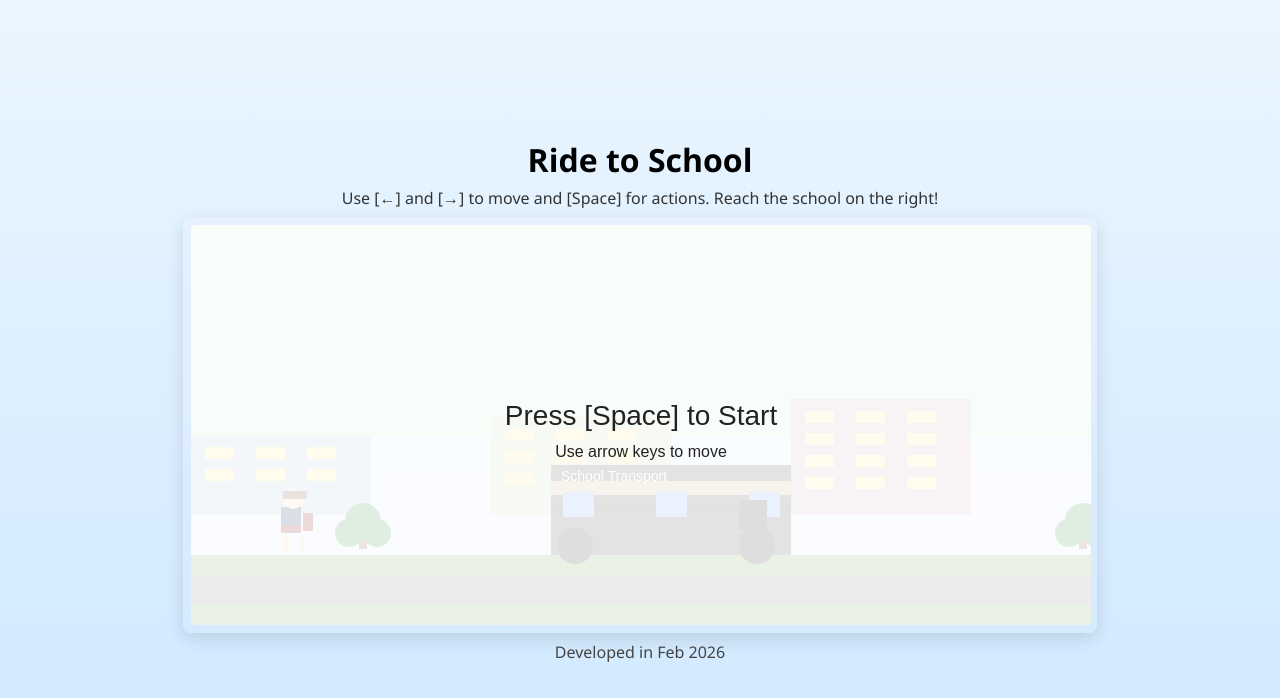
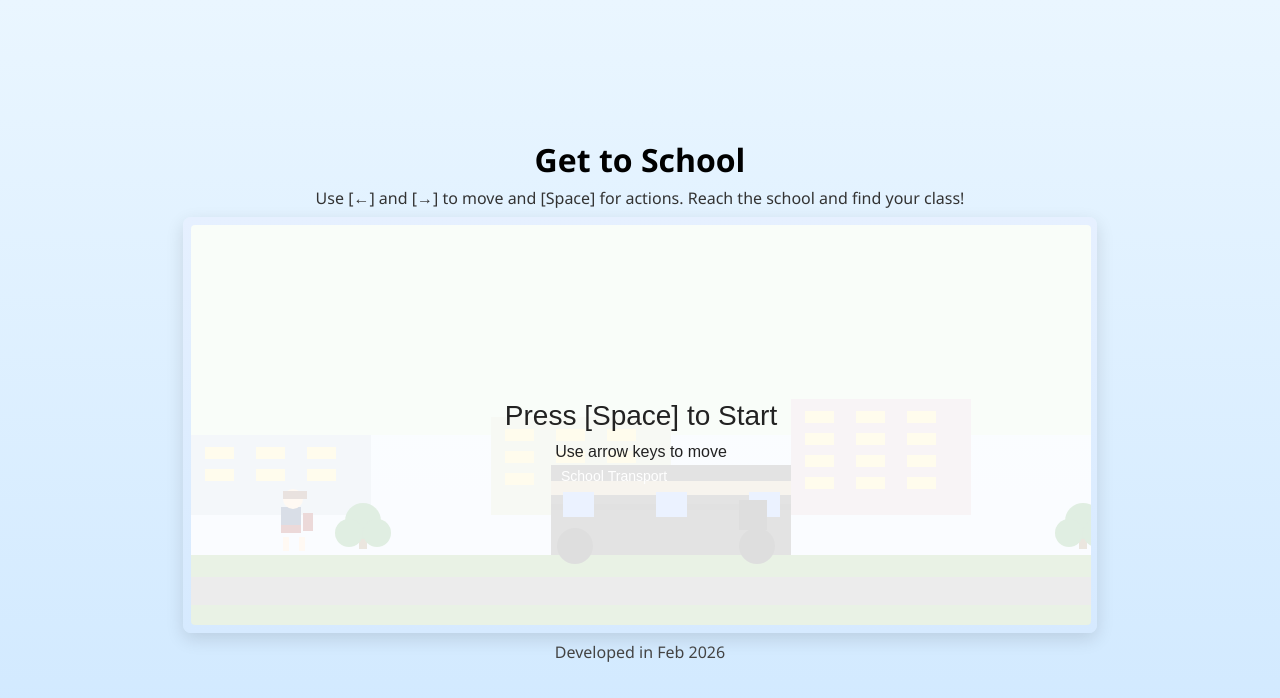
Before and after one commit to robert-abela/ride_to_school, a plain HTML site: page index.html in a window 1280 px wide. Drawn offline with Linux system fonts and the light colour scheme.

Commit message:
change name

```diff
--- a/index.html
+++ b/index.html
@@ -3,13 +3,13 @@
 <head>
   <meta charset="utf-8" />
   <meta name="viewport" content="width=device-width,initial-scale=1" />
-  <title>Ride to School — 2D Game</title>
+  <title>Get to School — 2D Game</title>
   <link rel="stylesheet" href="css/style.css">
 </head>
 <body>
   <main>
-    <h1>Ride to School</h1>
-    <p class="hint">Use [←] and [→] to move and [Space] for actions. Reach the school on the right!</p>
+    <h1>Get to School</h1>
+    <p class="hint">Use [←] and [→] to move and [Space] for actions. Reach the school and find your class!</p>
     <div class="canvas-wrap">
       <canvas id="game" width="900" height="400"></canvas>
     </div>
```
